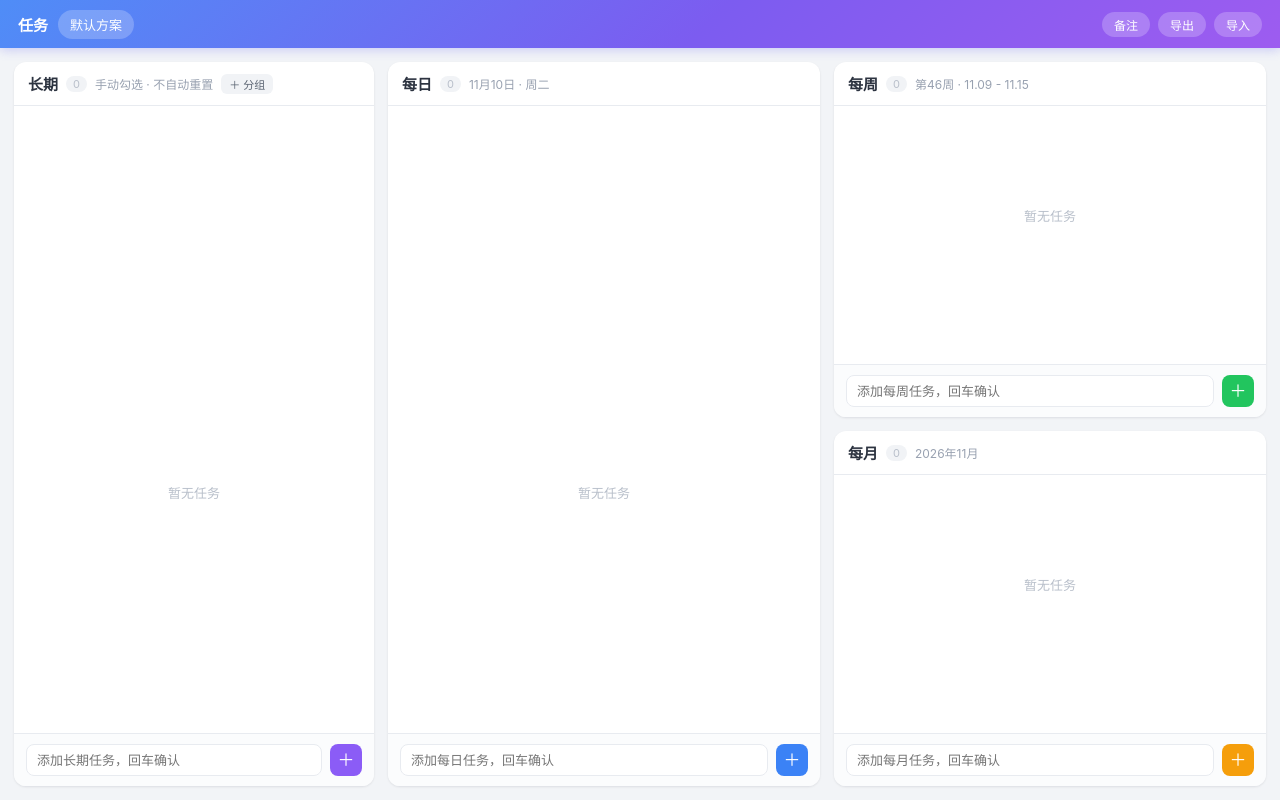
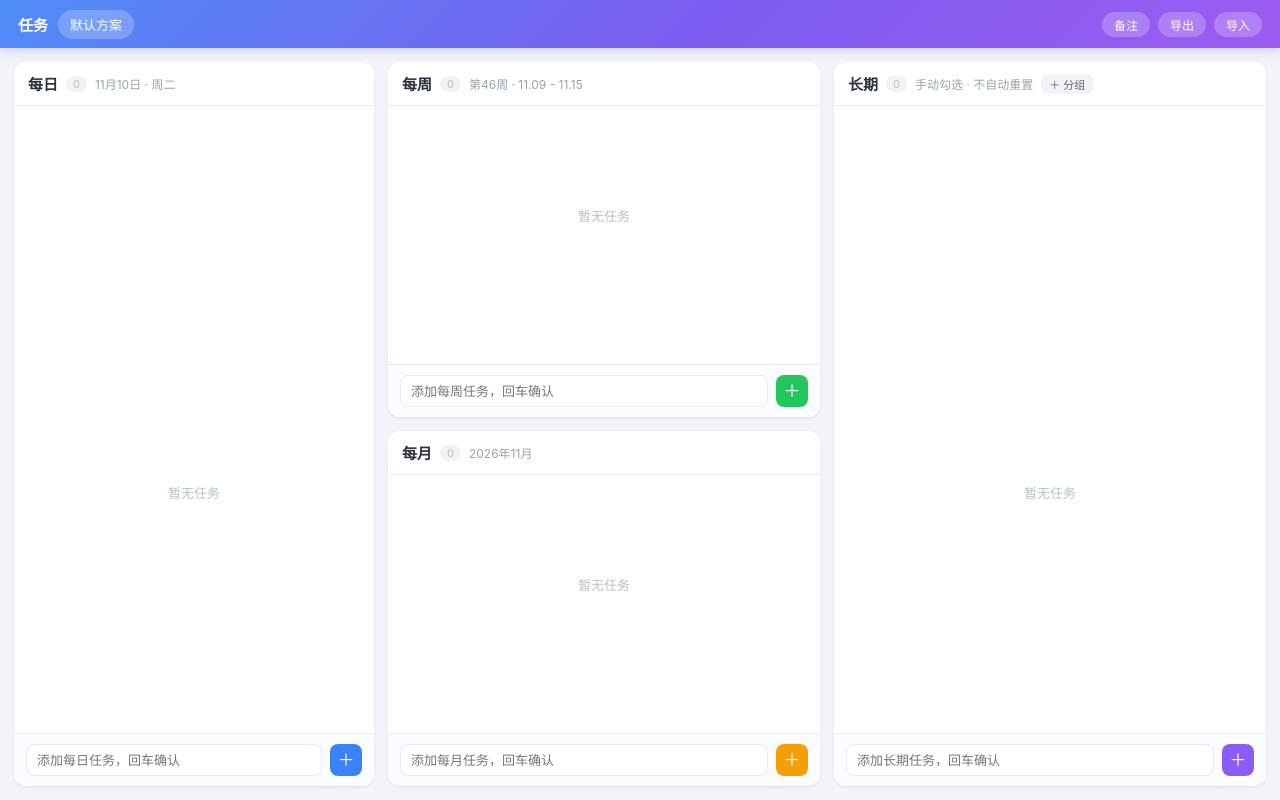
Before and after one commit to senro12/task-panel, a plain HTML site: page index.html in a window 1280 px wide. Drawn offline with Linux system fonts and the light colour scheme.

Commit message:
宽屏长期面板移至最右

```diff
--- a/index.html
+++ b/index.html
@@ -45,10 +45,10 @@ body{
   box-shadow:0 1px 3px rgba(16,24,40,.06),0 1px 2px rgba(16,24,40,.04);
   display:flex; flex-direction:column; min-height:0; overflow:hidden;
 }
-#panel-longterm{grid-column:1;grid-row:1/3}
-#panel-daily{grid-column:2;grid-row:1/3}
-#panel-weekly{grid-column:3;grid-row:1}
-#panel-monthly{grid-column:3;grid-row:2}
+#panel-longterm{grid-column:3;grid-row:1/3}
+#panel-daily{grid-column:1;grid-row:1/3}
+#panel-weekly{grid-column:2;grid-row:1}
+#panel-monthly{grid-column:2;grid-row:2}
 .panel.drop-target{outline:2px dashed var(--blue);outline-offset:-3px;background:#f6f9ff}
 .panel-head{padding:11px 14px;border-bottom:1px solid var(--line)}
 .panel-title{display:flex;align-items:center;gap:8px}
```
